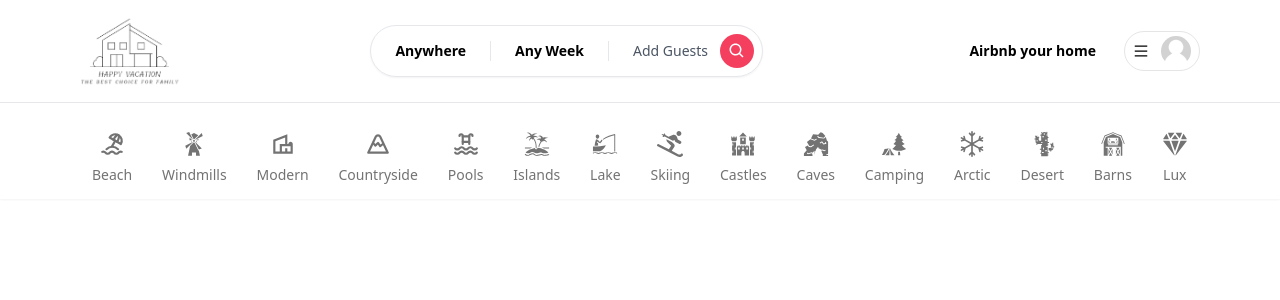
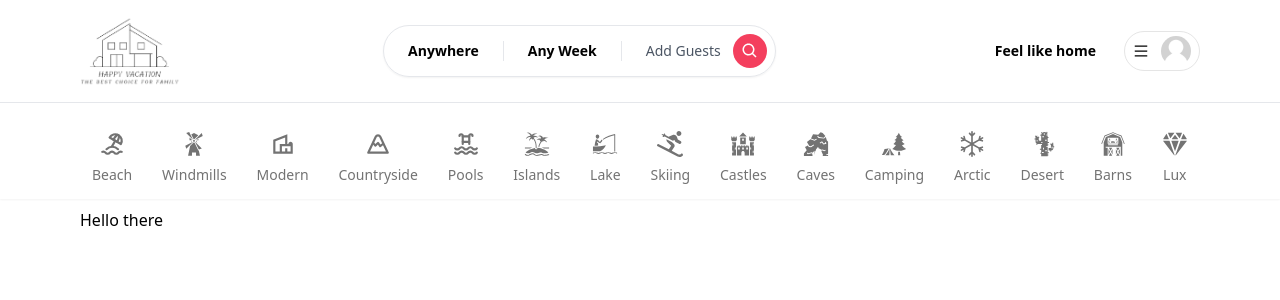
Before and after one commit to muhammad-jiku/jikmunn-happy-vacation, a Next.js app: page / in a window 1280 px wide. Shown: the top 300 px of the page. Built offline with nearby package versions, Linux system fonts and the light colour scheme; what world-countries would draw is missing.

Commit message:
multiple necessary modification

```diff
--- a/app/page.tsx
+++ b/app/page.tsx
@@ -3,7 +3,24 @@ import { ClientOnly, Container } from '@/components';
 export default function Home() {
   return (
     <ClientOnly>
-      <Container> afag </Container>
+      <Container>
+        {' '}
+        <div
+          className='
+            pt-24
+            grid
+            grid-cols-1
+            sm:grid-cols-2
+            md:grid-cols-3
+            lg:grid-cols-4
+            xl:grid-cols-5
+            2xl:grid-cols-6
+            gap-8
+          '
+        >
+          <h1>Hello there</h1>
+        </div>
+      </Container>
     </ClientOnly>
   );
 }
--- a/components/Shared/Modals/LoginModal.tsx
+++ b/components/Shared/Modals/LoginModal.tsx
@@ -5,7 +5,6 @@ import { toast } from 'react-hot-toast';
 import { signIn } from 'next-auth/react';
 import { FieldValues, SubmitHandler, useForm } from 'react-hook-form';
 import { FcGoogle } from 'react-icons/fc';
-import { AiFillGithub } from 'react-icons/ai';
 import { useRouter } from 'next/navigation';
 
 import useLoginModal from '@/utils/hooks/useLoginModal';
@@ -59,7 +58,7 @@ const LoginModal = () => {
   }, [loginModal, registerModal]);
 
   const bodyContent = (
-    <div className='flex flex-col gap-4'>
+    <div className='flex flex-col gap-4 '>
       <Heading title='Welcome back' subtitle='Login to your account!' />
       <Input
         id='email'
@@ -90,18 +89,13 @@ const LoginModal = () => {
         icon={FcGoogle}
         onClick={() => signIn('google')}
       />
-      <Button
-        outline
-        label='Continue with Github'
-        icon={AiFillGithub}
-        onClick={() => signIn('github')}
-      />
+
       <div
         className='
-      text-neutral-500 text-center mt-4 font-light'
+      text-neutral-500 text-center mt-2 font-light'
       >
         <p>
-          First time using Airbnb?
+          First time here?
           <span
             onClick={onToggle}
             className='
--- a/components/Shared/Modals/RegisterModal.tsx
+++ b/components/Shared/Modals/RegisterModal.tsx
@@ -1,7 +1,6 @@
 'use client';
 
 import axios from 'axios';
-import { AiFillGithub } from 'react-icons/ai';
 import { signIn } from 'next-auth/react';
 import { FcGoogle } from 'react-icons/fc';
 import { useCallback, useState } from 'react';
@@ -56,7 +55,10 @@ const RegisterModal = () => {
 
   const bodyContent = (
     <div className='flex flex-col gap-4'>
-      <Heading title='Welcome to Airbnb' subtitle='Create an account!' />
+      <Heading
+        title='Welcome to Happy Vacation'
+        subtitle='Create an account!'
+      />
       <Input
         id='email'
         label='Email'
@@ -94,17 +96,12 @@ const RegisterModal = () => {
         icon={FcGoogle}
         onClick={() => signIn('google')}
       />
-      <Button
-        outline
-        label='Continue with Github'
-        icon={AiFillGithub}
-        onClick={() => signIn('github')}
-      />
+
       <div
         className='
           text-neutral-500
           text-center
-          mt-4
+          mt-2
           font-light
         '
       >
--- a/components/Shared/Navbar/UserMenu.tsx
+++ b/components/Shared/Navbar/UserMenu.tsx
@@ -57,7 +57,7 @@ const UserMenu: React.FC<UserMenuProps> = () => {
             cursor-pointer
           '
         >
-          Airbnb your home
+          Feel like home
         </div>
         <div
           onClick={toggleOpen}
@@ -116,7 +116,7 @@ const UserMenu: React.FC<UserMenuProps> = () => {
                 label='My properties'
                 onClick={() => router.push('/properties')}
               />
-              <MenuItem label='Airbnb your home' onClick={rentModal.onOpen} />
+              <MenuItem label='Feel like home' onClick={rentModal.onOpen} />
               <hr />
               <MenuItem label='Logout' onClick={() => signOut()} />
 
```
